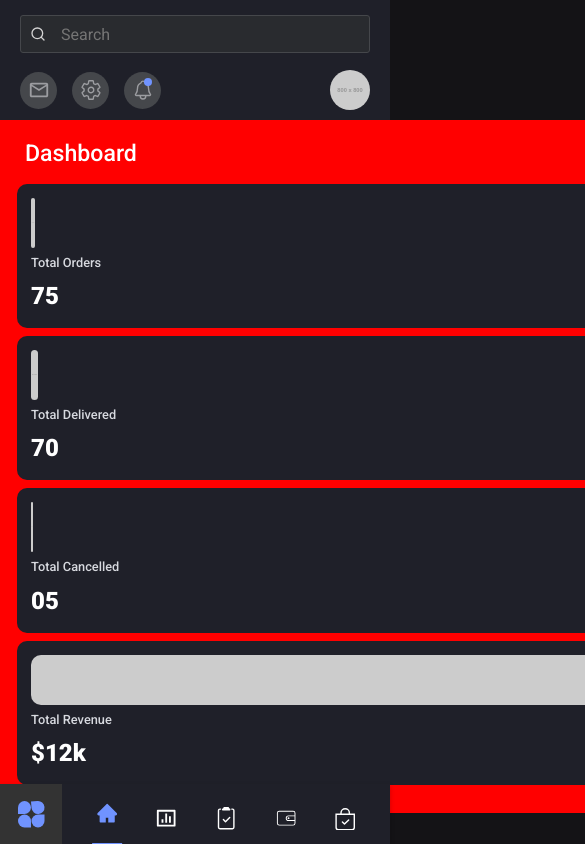
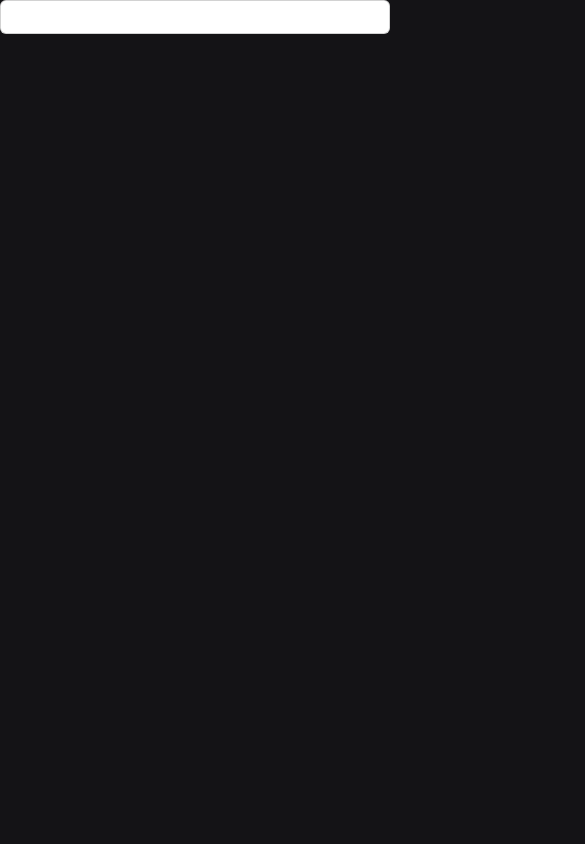
Before and after one commit to anku92/fitpeo-assignment, a React (Create React App) app: page / in a window 390 px wide. Shown: the top 844 px of the page, 585 px wide, since content can reach past the window. Built offline with nearby package versions, Linux system fonts and the light colour scheme.

Commit message:
Add BarChart and modified grid and grid_data

```diff
--- a/package.json
+++ b/package.json
@@ -7,7 +7,9 @@
     "@testing-library/react": "^13.4.0",
     "@testing-library/user-event": "^13.5.0",
     "bootstrap": "^5.3.3",
+    "chart.js": "^4.4.3",
     "react": "^18.3.1",
+    "react-chartjs-2": "^5.2.0",
     "react-dom": "^18.3.1",
     "react-icons": "^5.2.1",
     "react-router-dom": "^6.26.0",
--- a/src/App.js
+++ b/src/App.js
@@ -1,8 +1,8 @@
 
 import { BrowserRouter as Router, Routes, Route } from "react-router-dom";
 import Homepage from "./Homepage";
-import Sidebar from "./components/Sidebar";
 import DashboardMiniGrid from "./components/DashboardMiniGrid";
+import BarChart from "./components/BarChart";
 
 
 
@@ -10,7 +10,7 @@ function App() {
   return (
     <Router>
       <Routes>
-        <Route path="/" element={<Homepage />} />
+        <Route path="/" element={<BarChart />} />
       </Routes>
     </Router>
   );
--- /dev/null
+++ b/src/components/BarChart/index.jsx
@@ -0,0 +1,18 @@
+
+
+const BarChart = () => {
+
+
+  return (
+    <div className="row">
+      <div className="col-md-auto">
+        <div className="card">
+          <div className="card-body"></div>
+        </div>
+      </div>
+    </div>
+  );
+}
+
+
+export default BarChart;
--- a/src/components/DashboardMiniGrid/Grid/index.jsx
+++ b/src/components/DashboardMiniGrid/Grid/index.jsx
@@ -1,26 +1,26 @@
 import './Grid.css';
-
 import { FaCaretDown } from "react-icons/fa";
 import { FaCaretUp } from "react-icons/fa";
 
+const Grid = (props) => {
+  const { icon, title, value, status, change } = props.data;
 
-
-const Grid = (props) => {
-
-  console.log(props.data)
-  const { icon, title, value, status, change } = props.data;
+  const isAmount = value.amount !== undefined;
+  const formattedValue = isAmount ? `$${value.amount}k` : value.count;
 
   return (
     <div className="col-lg-3 px-1 mb-2">
       <div className="dash-card">
         <div className="card-header border-0 p-0">
-          <img src={icon} className="mini-card-img" />
+          <img src={icon} className="mini-card-img" alt={title} />
           <h6 className="title">{title}</h6>
         </div>
 
         <div className="card-footer p-0 border-0">
-          <div className="footer-text" >
-            <p className="m-0 value">{value}</p >
+          <div className="footer-text">
+            <p className="m-0 value">
+              {formattedValue}
+            </p>
             <p className={`stats ${status}`}>
               {
                 status === 'up' ?
--- a/src/components/DashboardMiniGrid/index.jsx
+++ b/src/components/DashboardMiniGrid/index.jsx
@@ -8,28 +8,28 @@ const DashboardMiniGrid = () => {
     {
       icon: "https://placehold.co/200/283169/png",
       title: "Total Orders",
-      value: '75',
+      value: {count: '75'},
       status: 'up',
       change: 3
     },
     {
       icon: "https://placehold.co/200/145347/png",
       title: "Total Delivered",
-      value: '70',
+      value: {count: '70'},
       status: 'down',
       change: 3
     },
     {
       icon: "https://placehold.co/200/613339/png",
       title: "Total Cancelled",
-      value: '05',
+      value: {count :'05'},
       status: 'up',
       change: 3
     },
     {
       icon: "https://placehold.co/200/5D2B4A/png",
       title: "Total Revenue",
-      value: '$12k',
+      value: {amount: '12'},
       status: 'down',
       change: 3
     }
```
Also changed, not shown: 1 other file (tests, documents, lock files or other folders).
